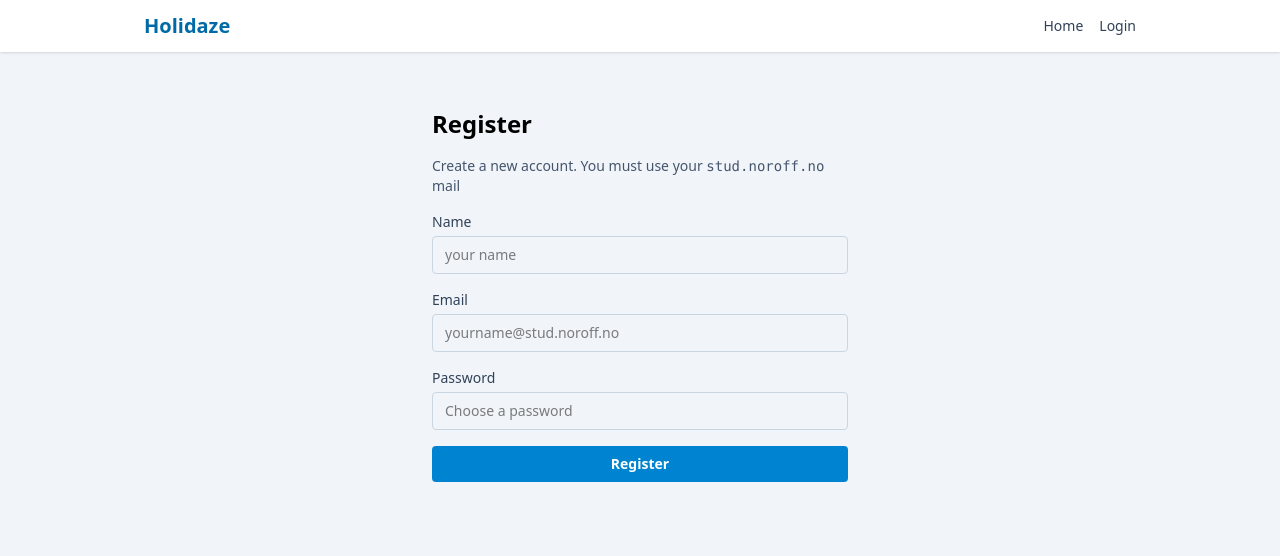
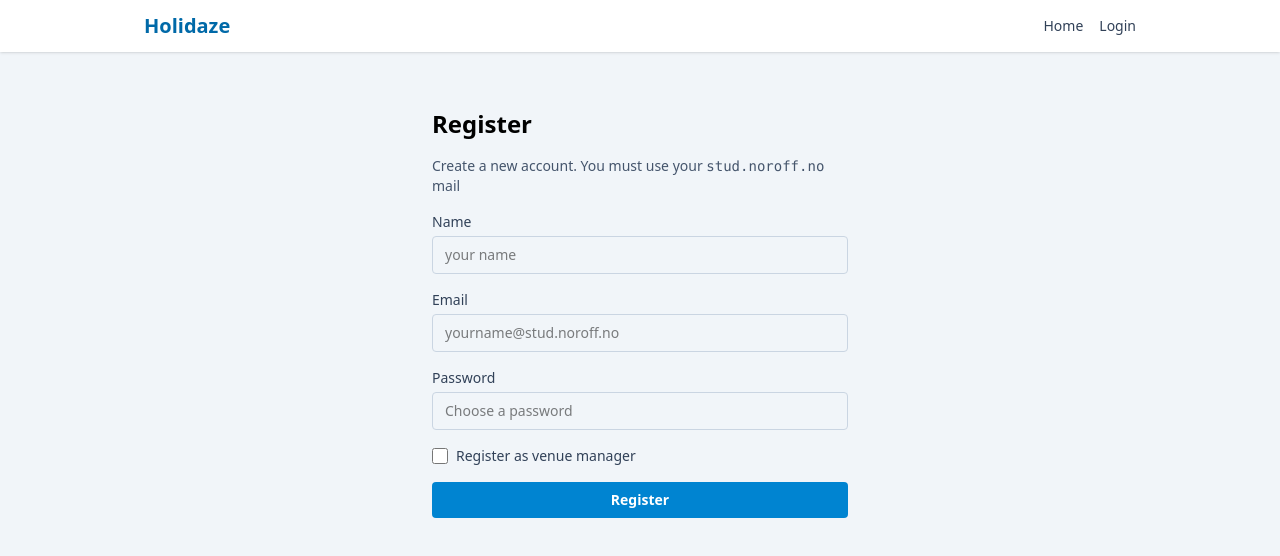
Before and after one commit to HanneStray/holidaze-project, a React (Vite) app: page /register in a window 1280 px wide. Shown: the top 556 px of the page. Built offline with nearby package versions, Linux system fonts and the light colour scheme.

Commit message:
Added a checkbox for venue manager register

```diff
--- a/src/pages/Register.jsx
+++ b/src/pages/Register.jsx
@@ -8,6 +8,7 @@ function Register() {
   const [isSubmitting, setIsSubmitting] = useState(false);
   const [errorMessage, setErrorMessage] = useState("");
   const [successMessage, setSuccessMessage] = useState("");
+  const [isVenueManager, setIsVenueManager] = useState(false);
 
   const navigate = useNavigate();
 
@@ -45,6 +46,7 @@ function Register() {
           name,
           email,
           password,
+          venueManager: isVenueManager,
         }),
       });
 
@@ -111,7 +113,7 @@ function Register() {
             Email
           </label>
           <input
-            type="Email"
+            type="email"
             className="w-full rounded border border-slate-300 px-3 py-2 text-sm focus:outline-none focus:ring-2 focus:ring-sky-500"
             placeholder="yourname@stud.noroff.no"
             value={email}
@@ -140,6 +142,19 @@ function Register() {
           <p className="text-sm text-green-700"> {successMessage} </p>
         )}
 
+        <div className="flex items-center gap-2">
+          <input
+            type="checkbox"
+            id="venueManager"
+            checked={isVenueManager}
+            onChange={(event) => setIsVenueManager(event.target.checked)}
+            className="h-4 w-4"
+          />
+          <label htmlFor="venueManager" className="text-sm text-slate-700">
+            Register as venue manager
+          </label>
+        </div>
+
         <button
           type="submit"
           disabled={isSubmitting}
```
